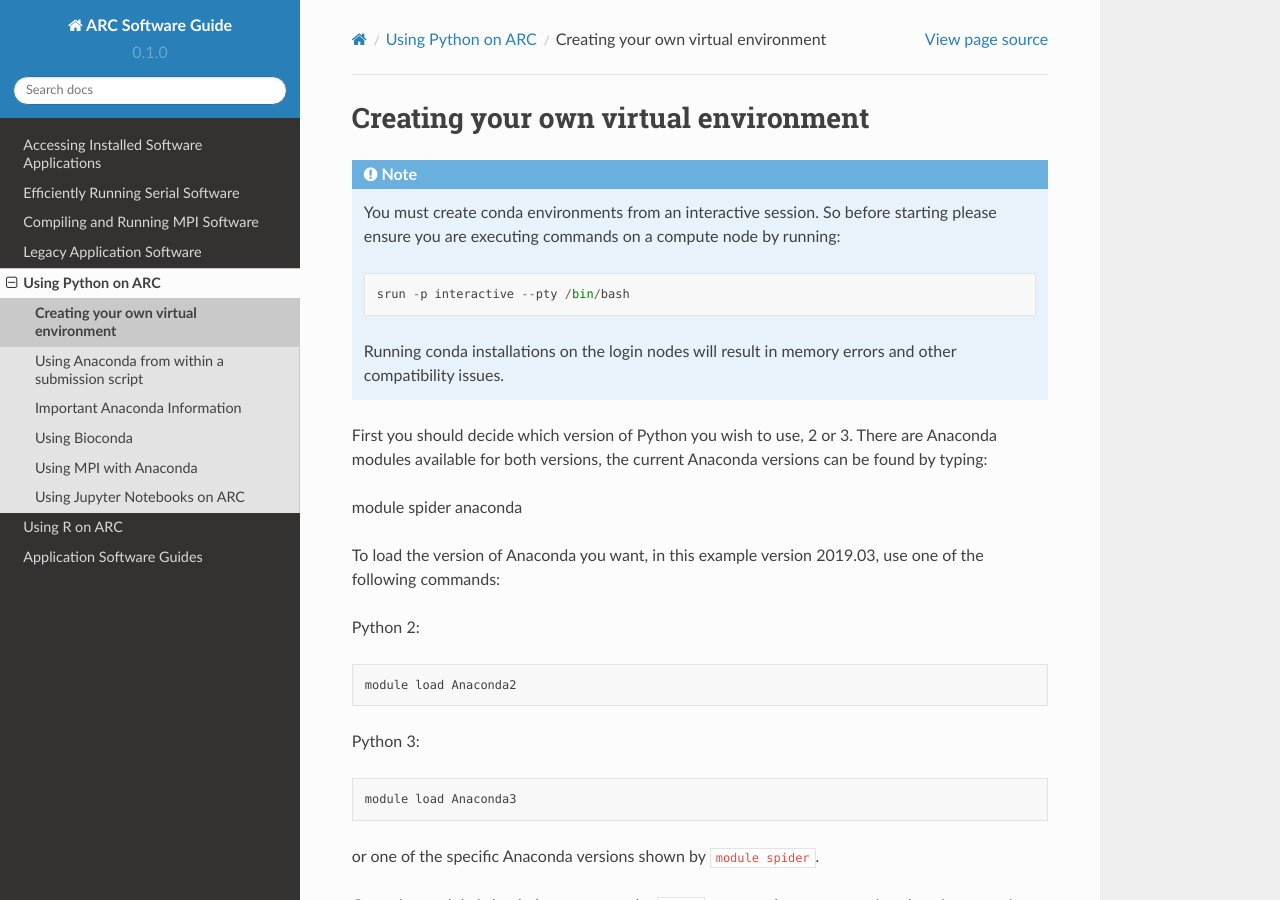
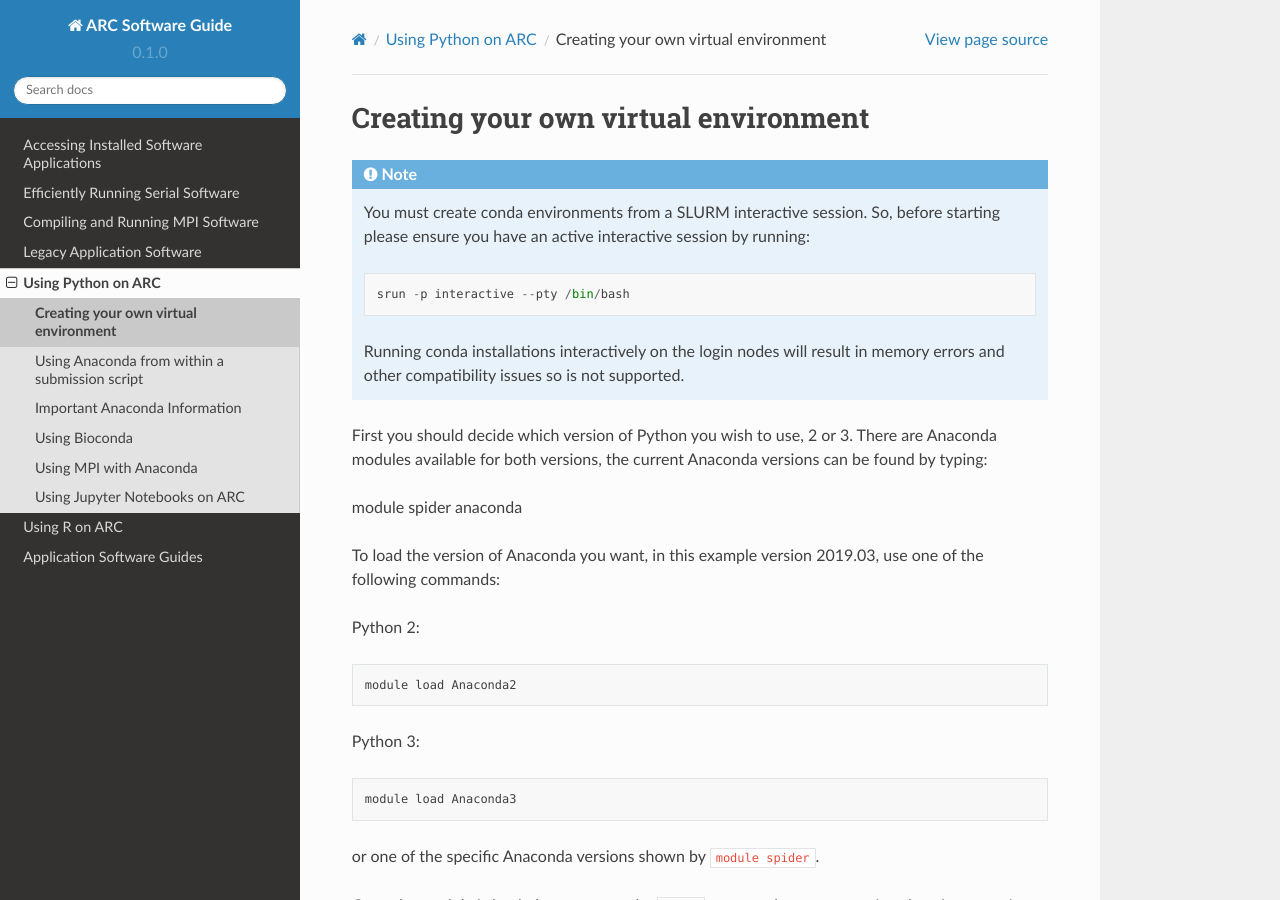
Before and after one commit to oxford-arc/arc-software-guide, a Sphinx documentation site: the page built from docs/source/python/anaconda_venv.rst, in a window 1280 px wide and 900 px high. Built offline with Sphinx 7.4.7 and the Read the Docs theme 2.0.0, drawn with Linux system fonts in a browser that asks for light colours.

Commit message:
Update anaconda_venv.rst

```diff
--- a/docs/source/python/anaconda_venv.rst
+++ b/docs/source/python/anaconda_venv.rst
@@ -2,12 +2,13 @@ Creating your own virtual environment
 -------------------------------------
 
 .. note::
-  You must create conda environments from an interactive session. So before starting please ensure you are executing commands on a
-  compute node by running::
+  You must create conda environments from a SLURM interactive session. So, before starting please ensure you have an active interactive
+  session by running::
 
       srun -p interactive --pty /bin/bash
 
-  Running conda installations on the login nodes will result in memory errors and other compatibility issues.
+  Running conda installations interactively on the login nodes will result in memory errors and other compatibility issues so is not
+  supported.
 
 
 First you should decide which version of Python you wish to use, 2 or 3. There are Anaconda modules available for both versions, the current Anaconda
```
